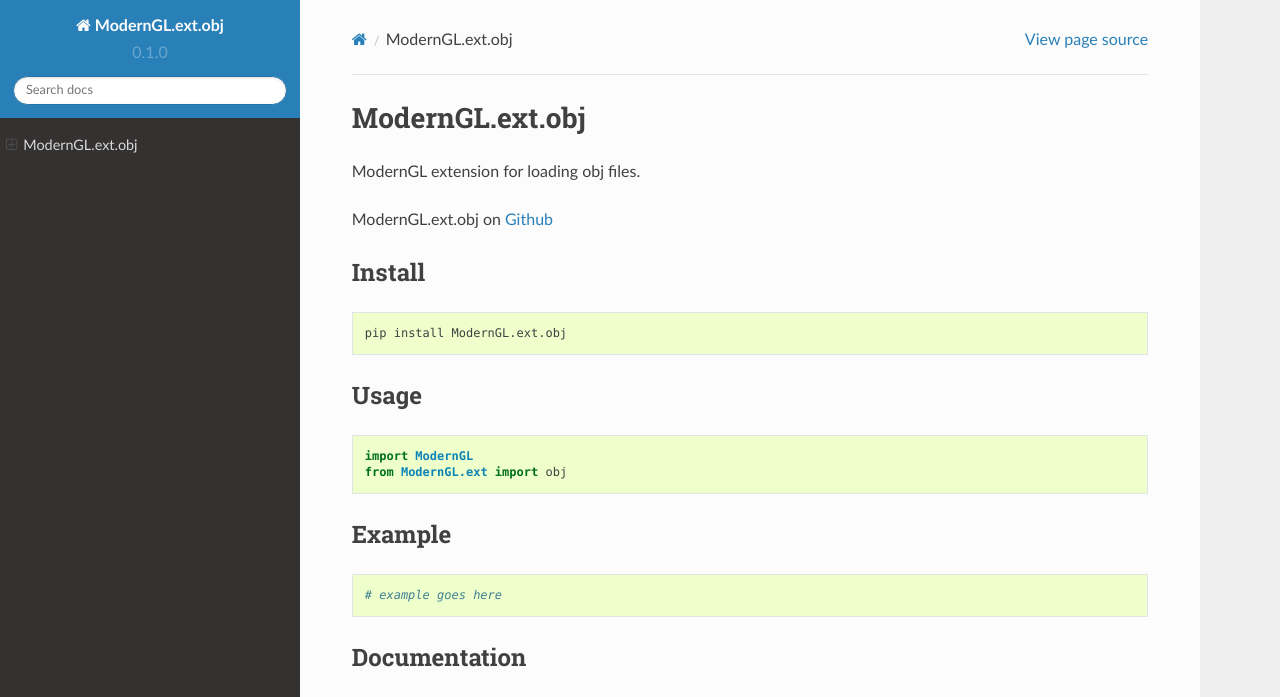
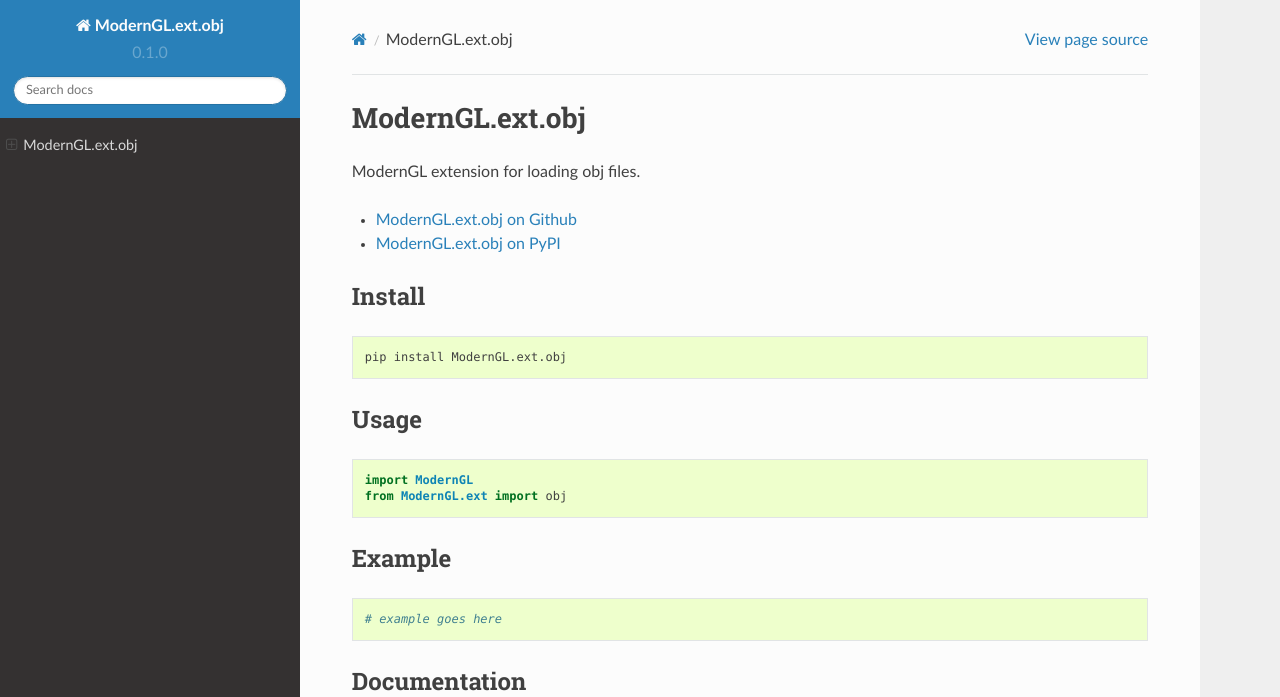
Before and after one commit to dlindmark/ModernGL.ext.obj, a Sphinx documentation site: the page built from docs/index.rst, in a window 1280 px wide and 1199 px high. Shown: the top 697 px of the window. Built offline with Sphinx 7.4.7 and the Read the Docs theme 2.0.0, drawn with Linux system fonts in a browser that asks for light colours; grey boxes are pictures that could not be loaded.

Commit message:
organize files

```diff
--- a/docs/index.rst
+++ b/docs/index.rst
@@ -3,7 +3,8 @@
 
 ModernGL extension for loading obj files.
 
-ModernGL.ext.obj on `Github <https://github.com/cprogrammer1994/ModernGL.ext.obj>`_
+- `ModernGL.ext.obj on Github <https://github.com/cprogrammer1994/ModernGL.ext.obj>`_
+- `ModernGL.ext.obj on PyPI <https://pypi.python.org/pypi/ModernGL.ext.obj>`_
 
 Install
 -------
```
Also changed, not shown: README.md (+1 -0 lines), 2 other files.
